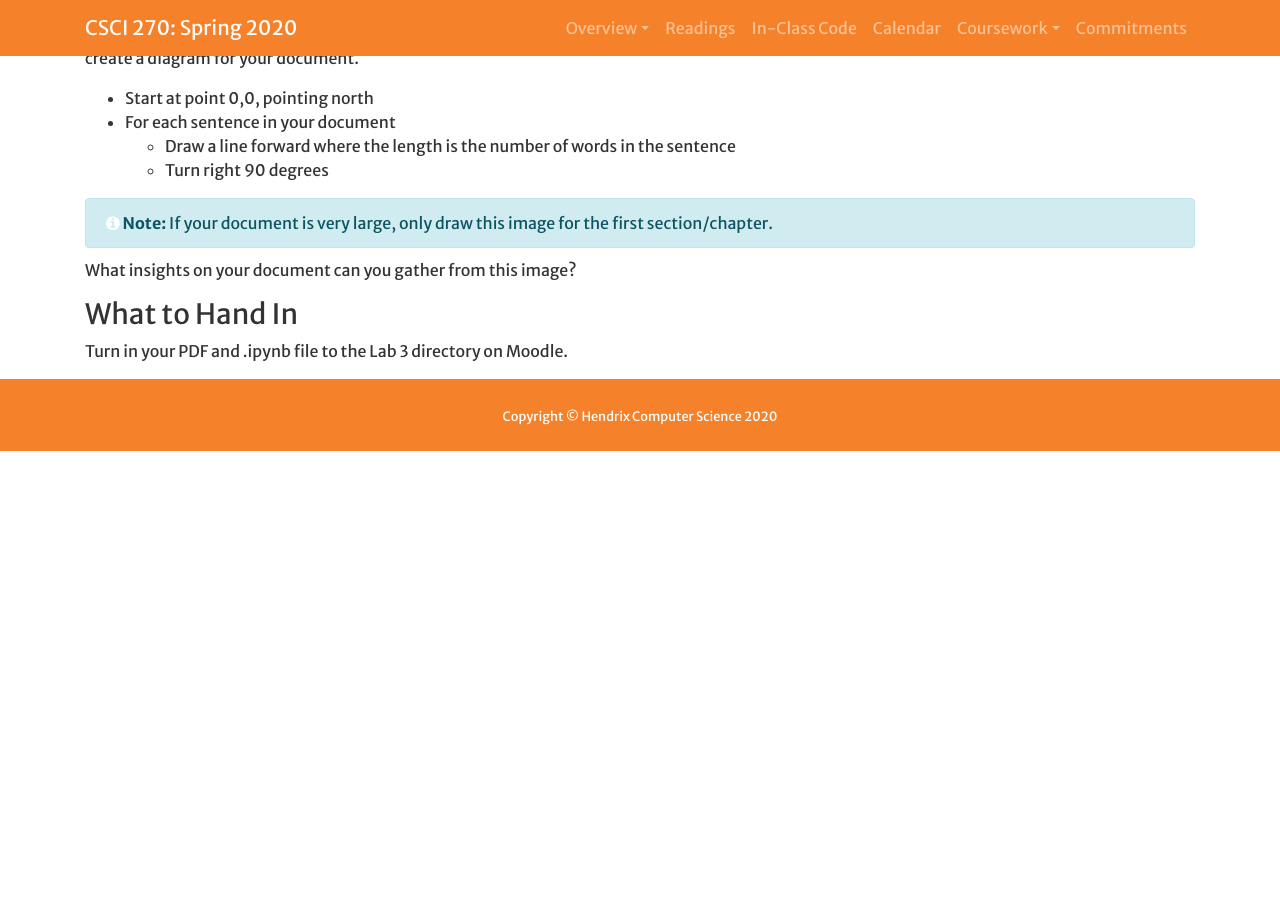
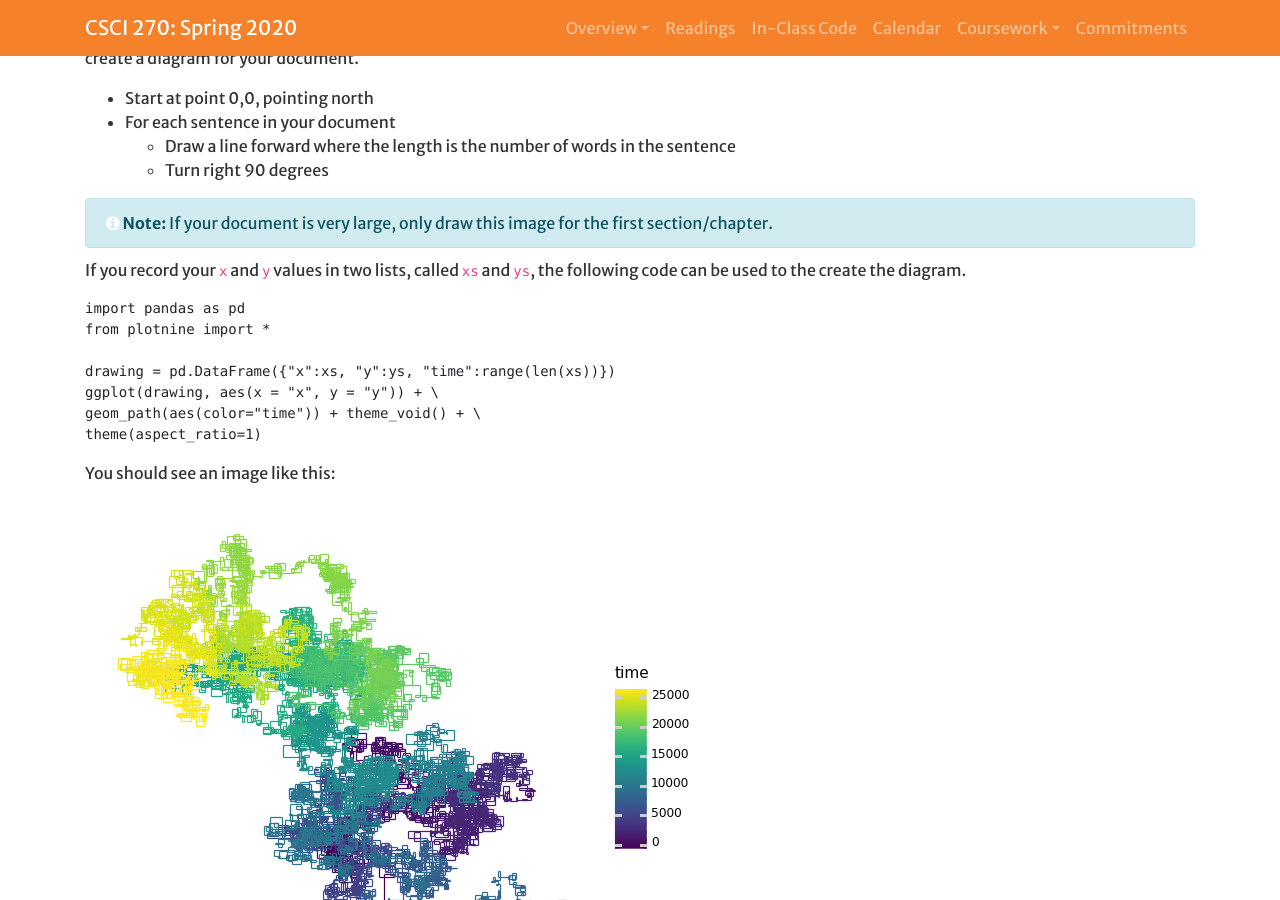
Before and after one commit to Hendrix-CS/csci270, a Jekyll site: the page built from labs/clouds.md, in a window 1280 px wide and 900 px high, scrolled down 1055 px. Built offline with Jekyll 4.4.1, drawn with Linux system fonts in a browser that asks for light colours; a script that is not in the unit is left out; our own code applies the rules of GitHub Pages for plain Markdown files; before the commit the page ends 1506 px from its top, so only the background shows below that.

Commit message:
Lab 3 update

```diff
--- a/labs/clouds.md
+++ b/labs/clouds.md
@@ -76,6 +76,21 @@ document.
 {% include note.html content="If your document is very large, only draw this image for the first
 section/chapter." %}
 
+If you record your `x` and `y` values in two lists, called `xs` and `ys`,
+the following code can be used to the create the diagram.
+
+    import pandas as pd
+    from plotnine import *
+
+    drawing = pd.DataFrame({"x":xs, "y":ys, "time":range(len(xs))})
+    ggplot(drawing, aes(x = "x", y = "y")) + \
+    geom_path(aes(color="time")) + theme_void() + \
+    theme(aspect_ratio=1)
+
+You should see an image like this:
+
+![sentence diagram]({{site.baseurl}}/assets/images/sentence_diagram.png){: .img-fluid}
+
 What insights on your document can you gather from this image?
 
 ### What to Hand In
```
Also changed, not shown: assets/images/sentence_diagram.png (added).
